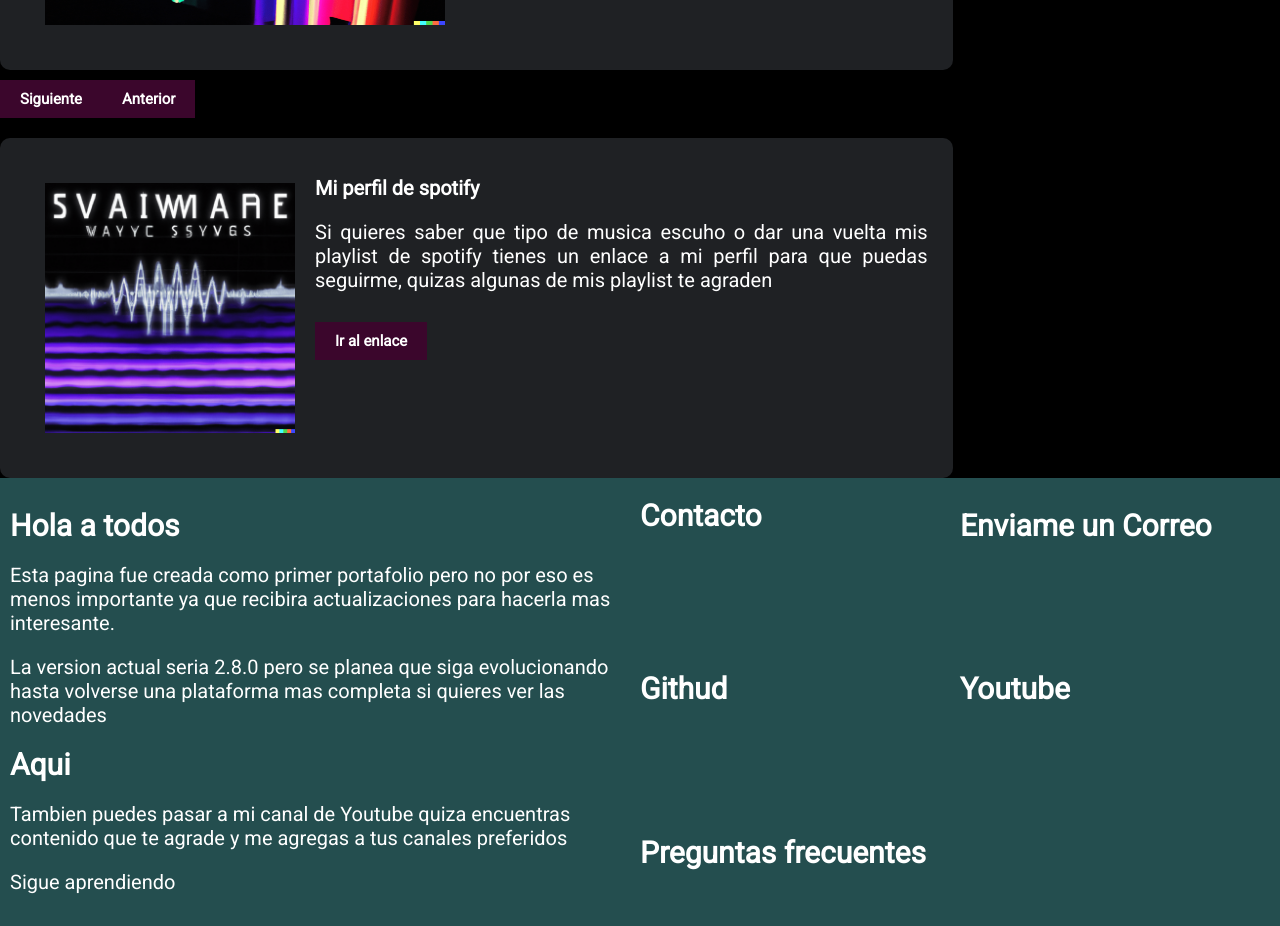
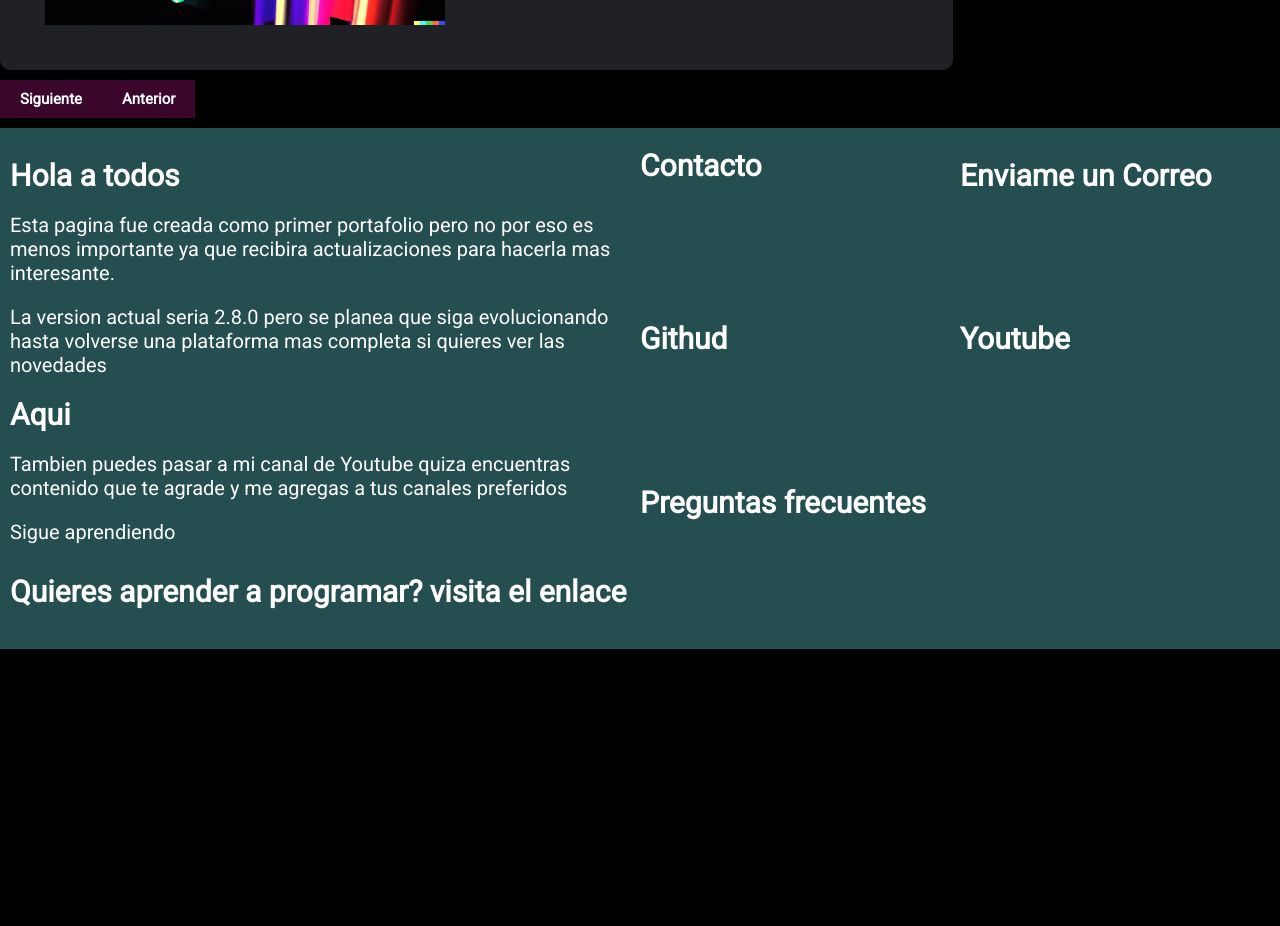
Before and after one commit to SteveBartmoss/steveapp, a React (Create React App) app: page /steve in a window 1280 px wide. Shown: the part 4280-5206 px from the top of the page. After the commit the page ends 4929 px from the top, so only its background shows below. Built offline with nearby package versions, Linux system fonts and the light colour scheme.

Commit message:
remove duplicate data

```diff
--- a/src/pages/Steve.js
+++ b/src/pages/Steve.js
@@ -146,12 +146,6 @@ function Steve() {
 
                     <Grid />
 
-                    <Data imge={"/Assets/music.png"} title="Mi perfil de spotify"
-                        paragrap="Si quieres saber que tipo de musica escuho o dar una vuelta mis playlist de spotify tienes un enlace a mi perfil
-                para que puedas seguirme, quizas algunas de mis playlist te agraden"
-                        url="https://open.spotify.com/user/31oqe6wxs3fjglyrintoskfe342u?si=33e8b9d8974346b4"
-                    />
-
 
                 </div>
             </div>
```
